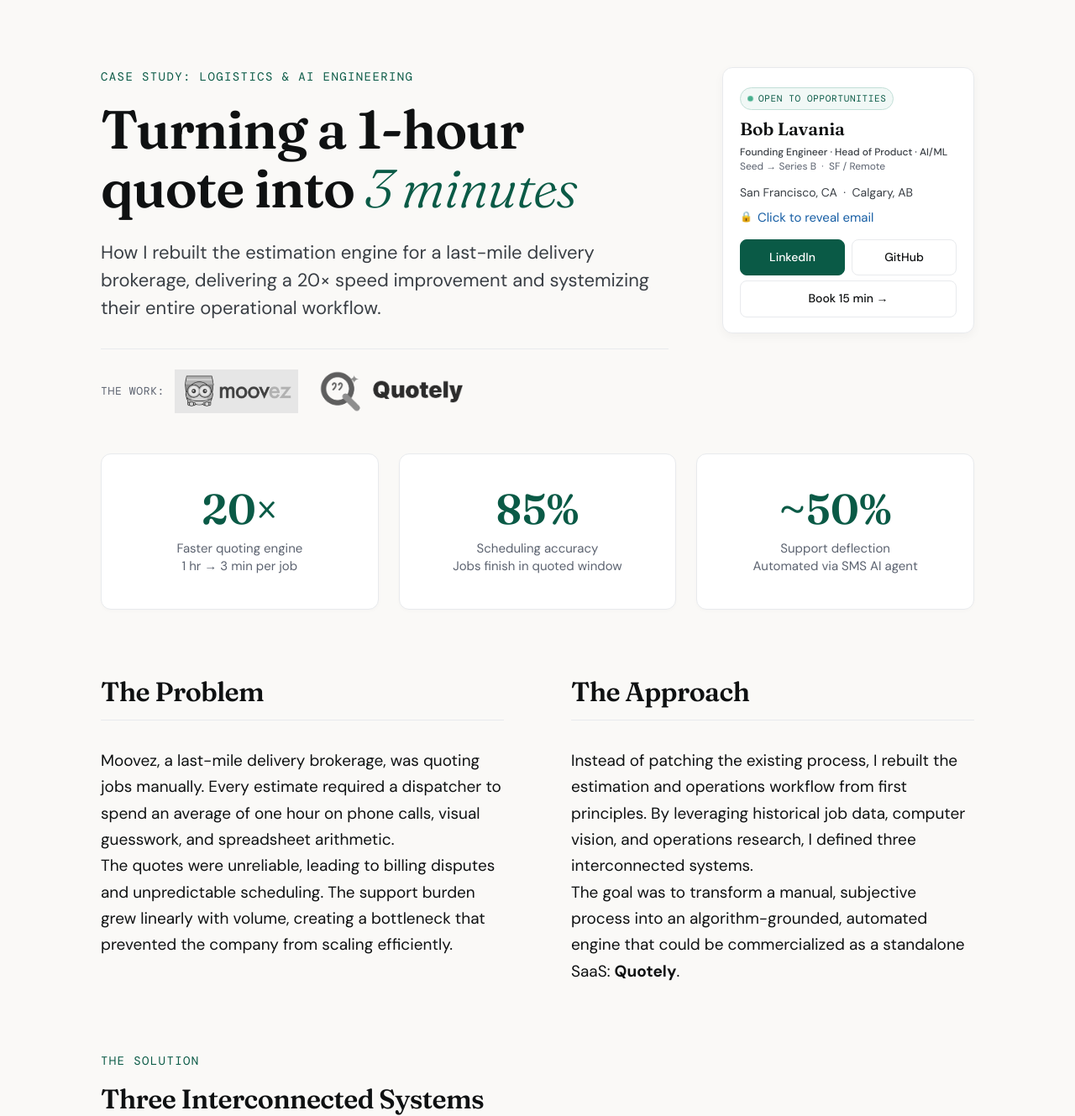
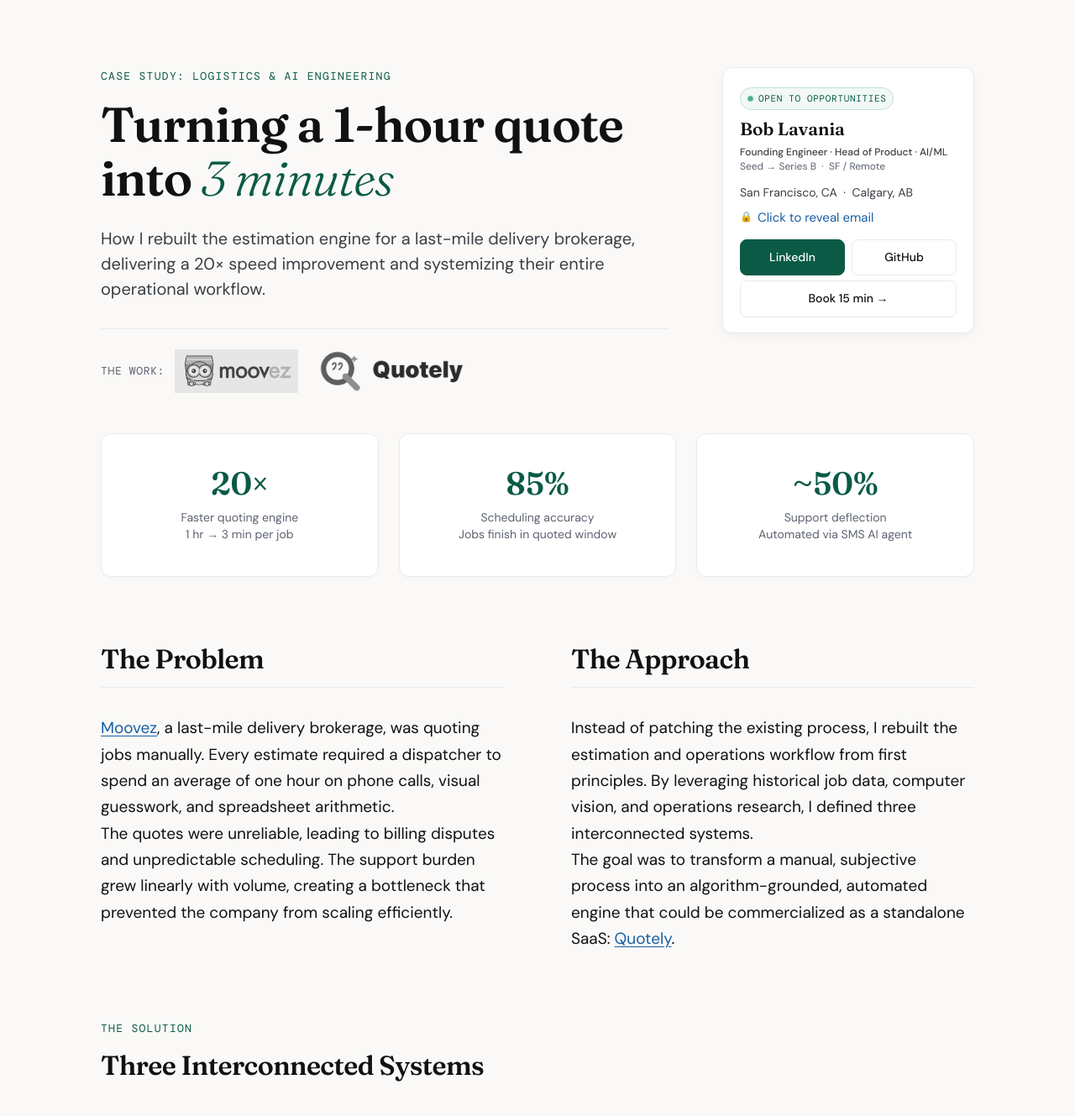
Before and after one commit to b-lavania/project-thema, a plain HTML site: page concept1.html in a window 1280 px wide. Shown: the top 1329 px of the page at 84% size. Drawn offline with nearby package versions, Linux system fonts and the light colour scheme.

Commit message:
Update concept1.html

```diff
--- a/concept1.html
+++ b/concept1.html
@@ -96,7 +96,7 @@
       color: var(--ink);
     }
 
-    h1 { font-size: 64px; margin-bottom: 24px; }
+    h1 { font-size: 58px; margin-bottom: 24px; }
     h1 em { font-style: italic; font-weight: 300; color: var(--teal); }
 
     h2 { font-size: 32px; margin-bottom: 20px; }
@@ -104,7 +104,7 @@
 
     .kicker {
       font-family: var(--mono);
-      font-size: 14px;
+      font-size: 13px;
       letter-spacing: 0.1em;
       text-transform: uppercase;
       color: var(--teal);
@@ -113,7 +113,7 @@
     }
 
     .subhead {
-      font-size: 22px;
+      font-size: 20px;
       color: var(--ink-mid);
       margin-bottom: 32px;
       max-width: 800px;
@@ -260,7 +260,7 @@
 
     .impact-num {
       font-family: var(--serif);
-      font-size: 50px;
+      font-size: 38px;
       font-weight: 600;
       color: var(--teal);
       line-height: 1;
@@ -269,7 +269,7 @@
     }
 
     .impact-desc {
-      font-size: 15px;
+      font-size: 14px;
       color: var(--ink-soft);
       line-height: 1.4;
     }
@@ -660,7 +660,7 @@
       .hero-layout { grid-template-columns: 1fr; gap: 40px; }
       .contact-card { position: static; width: 100%; }
       .impact-dashboard, .systems-grid, .narrative, .grid-2, .work-principles, .growth-grid { grid-template-columns: 1fr; gap: 32px; }
-      h1 { font-size: 48px; }
+      h1 { font-size: 44px; }
       .brand-strip { flex-direction: column; align-items: flex-start; gap: 16px; }
       .bottom-cta { padding: 28px 24px; flex-direction: column; align-items: flex-start; }
       .bottom-cta h2 { font-size: 28px; }
@@ -731,13 +731,13 @@
     <div class="narrative">
       <section>
         <h2>The Problem</h2>
-        <p>Moovez, a last-mile delivery brokerage, was quoting jobs manually. Every estimate required a dispatcher to spend an average of one hour on phone calls, visual guesswork, and spreadsheet arithmetic.</p>
+        <p><a href="https://moovez.ca">Moovez</a>, a last-mile delivery brokerage, was quoting jobs manually. Every estimate required a dispatcher to spend an average of one hour on phone calls, visual guesswork, and spreadsheet arithmetic.</p>
         <p>The quotes were unreliable, leading to billing disputes and unpredictable scheduling. The support burden grew linearly with volume, creating a bottleneck that prevented the company from scaling efficiently.</p>
       </section>
       <section>
         <h2>The Approach</h2>
         <p>Instead of patching the existing process, I rebuilt the estimation and operations workflow from first principles. By leveraging historical job data, computer vision, and operations research, I defined three interconnected systems.</p>
-        <p>The goal was to transform a manual, subjective process into an algorithm-grounded, automated engine that could be commercialized as a standalone SaaS: <strong>Quotely</strong>.</p>
+        <p>The goal was to transform a manual, subjective process into an algorithm-grounded, automated engine that could be commercialized as a standalone SaaS: <a href="https://quoteperfectly.com/">Quotely</a>.</p>
       </section>
     </div>
 
```
